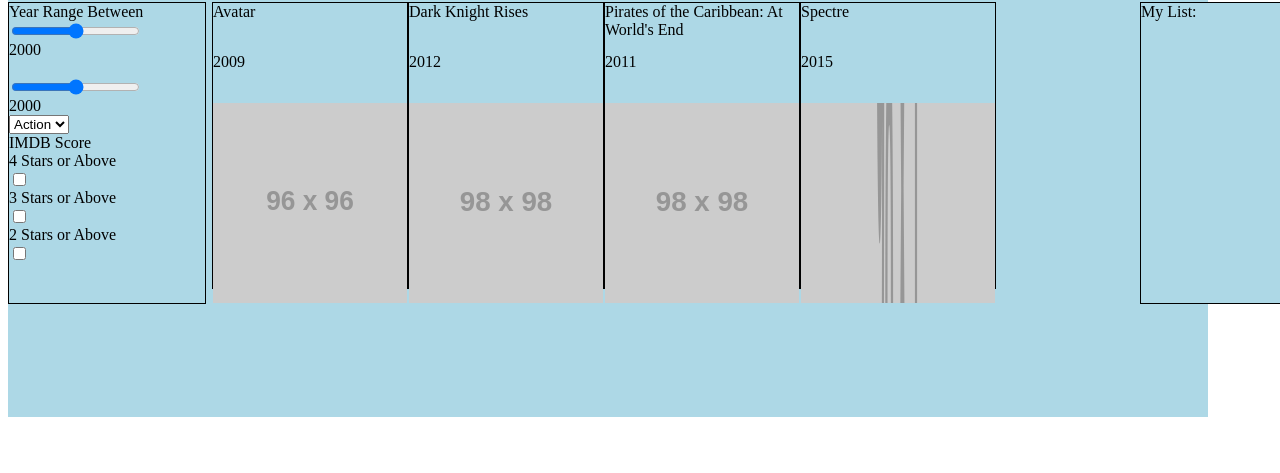
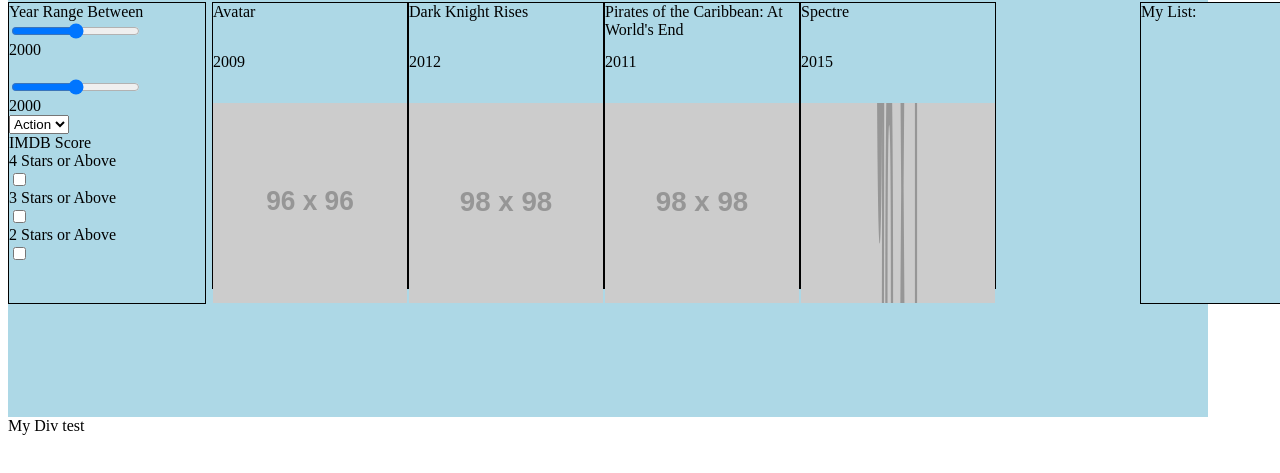
Before and after one commit to chu-david/myFlixBevan, a plain HTML site: page index.html in a window 1280 px wide. Shown: the part 191-664 px from the top of the page. Drawn offline with Linux system fonts and the light colour scheme; placeholder pictures from the web are drawn by us.

Commit message:
test new commit

```diff
--- a/index.html
+++ b/index.html
@@ -71,6 +71,8 @@
         <div class="myList">My List:</div>
     </div>
 
+    <div> My Div test</div>
+
 
 
 
```
